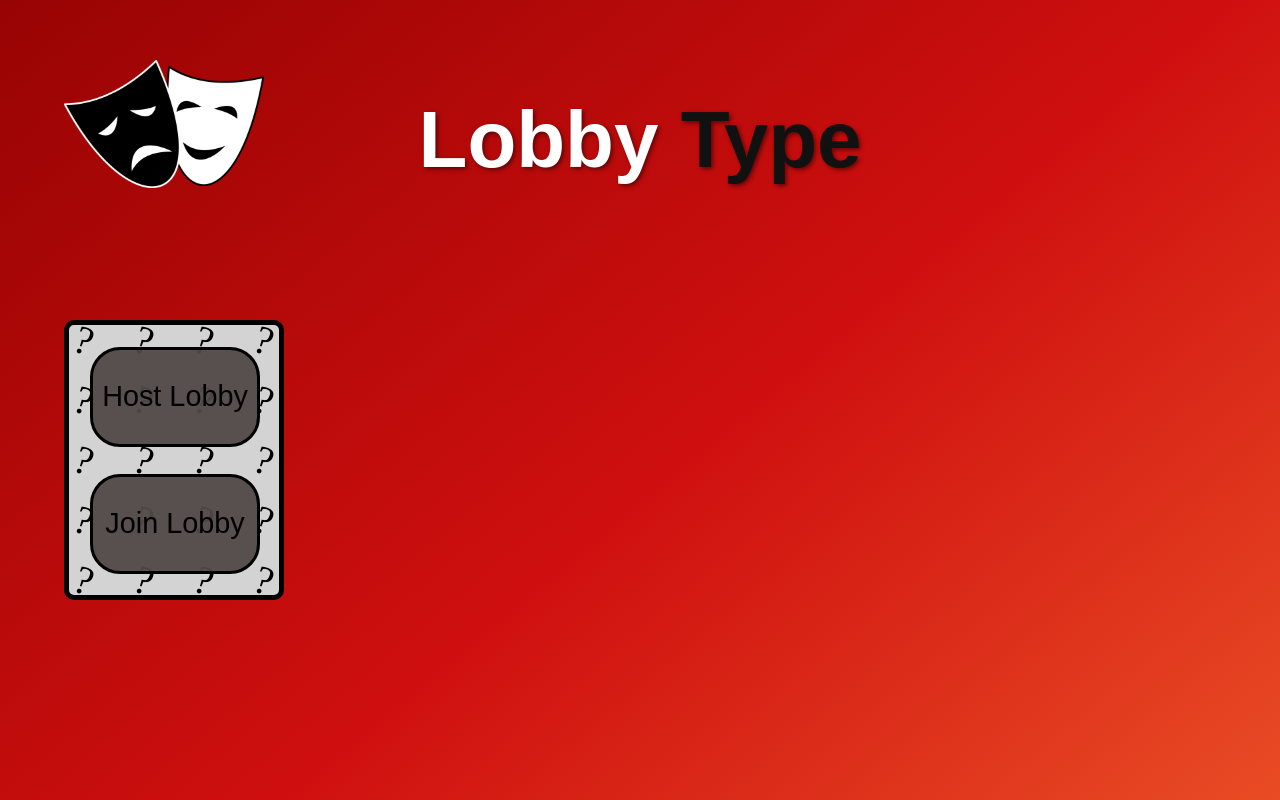
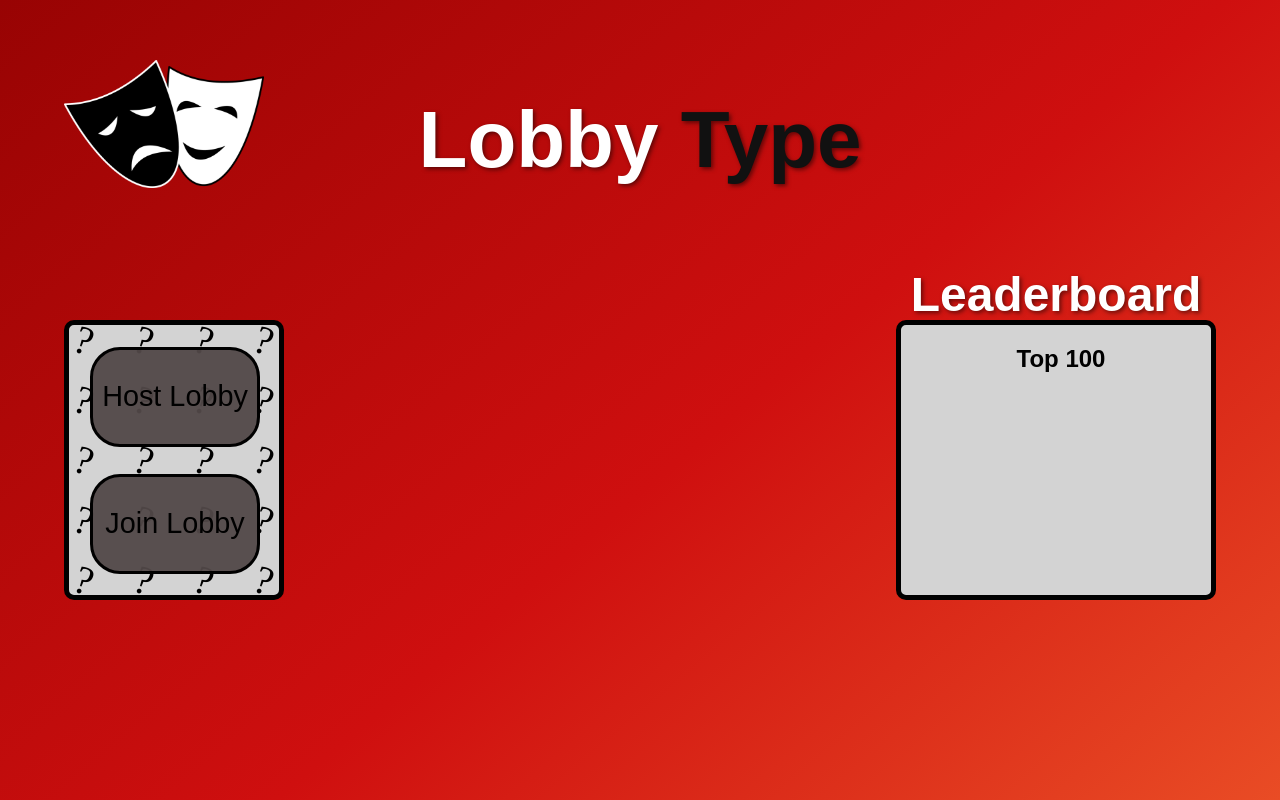
Before and after one commit to Ryan-Mackenzie-MMU/OddOneOutGame, a plain HTML site: page HTML/Choose_Lobby_Type.html in a window 1280 px wide. Drawn offline with Linux system fonts and the light colour scheme.

Commit message:
Added a leaderboard to Choose Lobby screen

```diff
--- a/CSS/Choose_Lobby_Type_Style.css
+++ b/CSS/Choose_Lobby_Type_Style.css
@@ -72,3 +72,26 @@ button{
     left: 10%;
 
 }
+
+.leaderboard-container{
+    position: absolute;
+    top: 40%;              /* Adjust this value to move it up/down */
+    left: 70%;
+    width: 300px;
+    height: 270px;
+    object-fit: contain;
+    padding-left: 10px;
+    border: 5px solid black;
+    color: black;
+    border-radius: 10px;
+
+        /* Grey base color */
+    background-color: #d3d3d3;
+}
+
+#leaderboardText{
+    color: white;
+    position: absolute;
+    top: -90px;
+    font-size: 3rem;
+}
--- a/HTML/Choose_Lobby_Type.html
+++ b/HTML/Choose_Lobby_Type.html
@@ -16,6 +16,11 @@
         <button id="hostLobby-button">Host Lobby</button>
         <button id="joinLobby-button">Join Lobby</button>
     </div>
+
+    <div class="leaderboard-container">
+        <h1 id="leaderboardText">Leaderboard</h1>
+        <h2>Top 100</h2>
+    </div>
 </body>
 
 </html>
```
